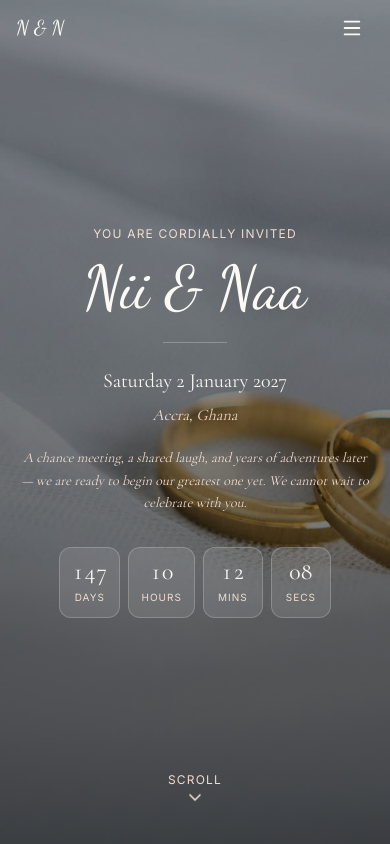
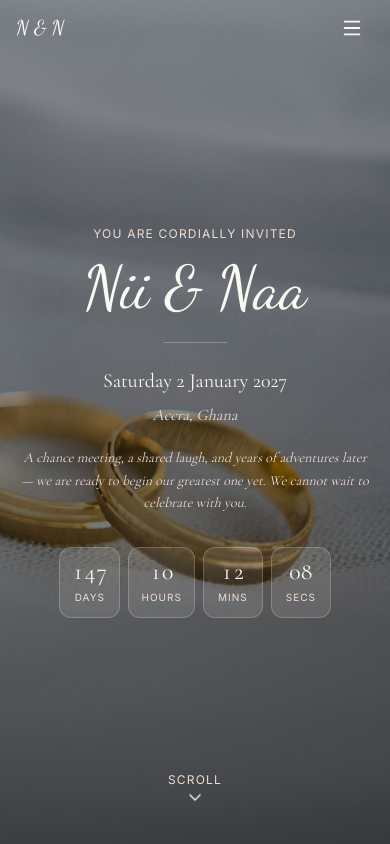
Before and after one commit to niiodartey-tt/niinaa27, a Next.js app: page / in a window 390 px wide. Shown: the top 844 px of the page. Built offline with nearby package versions, Linux system fonts and the light colour scheme.

Commit message:
fix: shift hero bg object-position to keep rings in frame on mobile
object-[75%_50%] on mobile keeps the right-of-center focal point
visible when object-cover clips to a narrow portrait strip.
md:object-center restores centered framing on wide viewports where
horizontal cropping is minimal.

```diff
--- a/components/sections/HeroSection.tsx
+++ b/components/sections/HeroSection.tsx
@@ -40,7 +40,7 @@ export function HeroSection({ couple, videoSrc, posterSrc, heroImageSrc }: HeroS
           aria-hidden="true"
           fill
           sizes="100vw"
-          className="object-cover"
+          className="object-cover object-[75%_50%] md:object-center"
           priority
         />
       )}
--- a/components/sections/HeroVideo.tsx
+++ b/components/sections/HeroVideo.tsx
@@ -28,7 +28,7 @@ export function HeroVideo({ src, poster }: HeroVideoProps) {
       playsInline
       preload="metadata"
       aria-hidden="true"
-      className="absolute inset-0 w-full h-full object-cover"
+      className="absolute inset-0 w-full h-full object-cover object-[75%_50%] md:object-center"
     />
   )
 }
```
